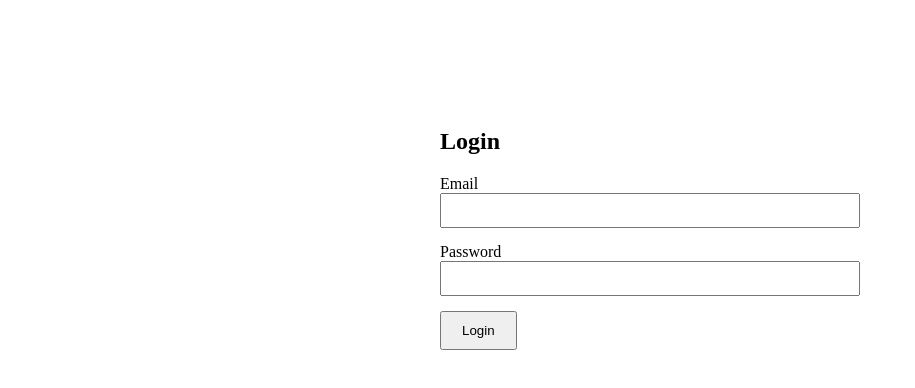
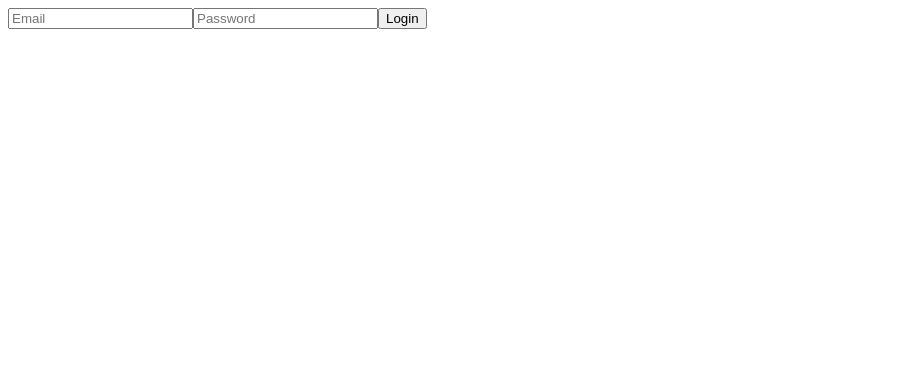
Before and after one commit to maxmendoncaa/assessment_frontend, a Next.js app: page /login in a window 1280 px wide. Shown: the top 388 px of the page, without its empty margins (0-915 px from the left). Built offline with nearby package versions, Linux system fonts and the light colour scheme.

Commit message:
login working

```diff
--- a/next.config.mjs
+++ b/next.config.mjs
@@ -1,4 +1,13 @@
+// /** @type {import('next').NextConfig} */
+// const nextConfig = {};
+
+// export default nextConfig;
 /** @type {import('next').NextConfig} */
-const nextConfig = {};
+const nextConfig = {
+    reactStrictMode: true,
+    publicRuntimeConfig: {
+      API_URL: process.env.API_URL || 'http://localhost:8080/api/v1',
+    },
+  };
 
-export default nextConfig;
+  export default nextConfig;
--- a/pages/login.js
+++ b/pages/login.js
@@ -1,7 +1,61 @@
-// pages/login.js
-import axios from 'axios';
+// // pages/login.js
+// import axios from 'axios';
+// import { useRouter } from 'next/router';
+// import { useState } from 'react';
+
+// export default function Login() {
+//   const [email, setEmail] = useState('');
+//   const [password, setPassword] = useState('');
+//   const [error, setError] = useState('');
+//   const router = useRouter();
+
+//   const handleLogin = async (e) => {
+//     e.preventDefault();
+//     setError('');
+
+//     try {
+//       const response = await axios.post('/api/auth/login', { email, password });
+//       if (response.status === 200) {
+//         router.push('/dashboard');
+//       }
+//     } catch (err) {
+//       setError('Invalid email or password');
+//     }
+//   };
+
+//   return (
+//     <div style={{ maxWidth: '400px', margin: 'auto', paddingTop: '100px' }}>
+//       <h2>Login</h2>
+//       <form onSubmit={handleLogin}>
+//         <div style={{ marginBottom: '15px' }}>
+//           <label>Email</label>
+//           <input
+//             type="email"
+//             value={email}
+//             onChange={(e) => setEmail(e.target.value)}
+//             required
+//             style={{ width: '100%', padding: '8px' }}
+//           />
+//         </div>
+//         <div style={{ marginBottom: '15px' }}>
+//           <label>Password</label>
+//           <input
+//             type="password"
+//             value={password}
+//             onChange={(e) => setPassword(e.target.value)}
+//             required
+//             style={{ width: '100%', padding: '8px' }}
+//           />
+//         </div>
+//         {error && <p style={{ color: 'red' }}>{error}</p>}
+//         <button type="submit" style={{ padding: '10px 20px' }}>Login</button>
+//       </form>
+//     </div>
+//   );
+// }
+
+import React, { useState } from 'react';
 import { useRouter } from 'next/router';
-import { useState } from 'react';
 
 export default function Login() {
   const [email, setEmail] = useState('');
@@ -9,47 +63,46 @@ export default function Login() {
   const [error, setError] = useState('');
   const router = useRouter();
 
-  const handleLogin = async (e) => {
+  const handleSubmit = async (e) => {
     e.preventDefault();
     setError('');
 
     try {
-      const response = await axios.post('/api/auth/login', { email, password });
-      if (response.status === 200) {
-        router.push('/dashboard');
+      const response = await fetch('/api/auth/login', {
+        method: 'POST',
+        headers: { 'Content-Type': 'application/json' },
+        body: JSON.stringify({ email, password }),
+      });
+
+      if (response.ok) {
+        router.push('/dashboard'); // Redirect to dashboard on success
+      } else {
+        const data = await response.json();
+        setError(data.message || 'Login failed');
       }
     } catch (err) {
-      setError('Invalid email or password');
+      setError('An error occurred. Please try again.');
     }
   };
 
   return (
-    <div style={{ maxWidth: '400px', margin: 'auto', paddingTop: '100px' }}>
-      <h2>Login</h2>
-      <form onSubmit={handleLogin}>
-        <div style={{ marginBottom: '15px' }}>
-          <label>Email</label>
+    <form onSubmit={handleSubmit}>
       <input
         type="email"
         value={email}
         onChange={(e) => setEmail(e.target.value)}
+        placeholder="Email"
         required
-            style={{ width: '100%', padding: '8px' }}
       />
-        </div>
-        <div style={{ marginBottom: '15px' }}>
-          <label>Password</label>
       <input
         type="password"
         value={password}
         onChange={(e) => setPassword(e.target.value)}
+        placeholder="Password"
         required
-            style={{ width: '100%', padding: '8px' }}
       />
-        </div>
       {error && <p style={{ color: 'red' }}>{error}</p>}
-        <button type="submit" style={{ padding: '10px 20px' }}>Login</button>
+      <button type="submit">Login</button>
     </form>
-    </div>
   );
 }
```
Also changed, not shown: pages/api/auth/login.js (+40 -8 lines), pages/dashboard.js (+33 -17 lines), utils/api.js (added, +29 -0 lines). Lines whose indentation alone changed are shown as unchanged.
